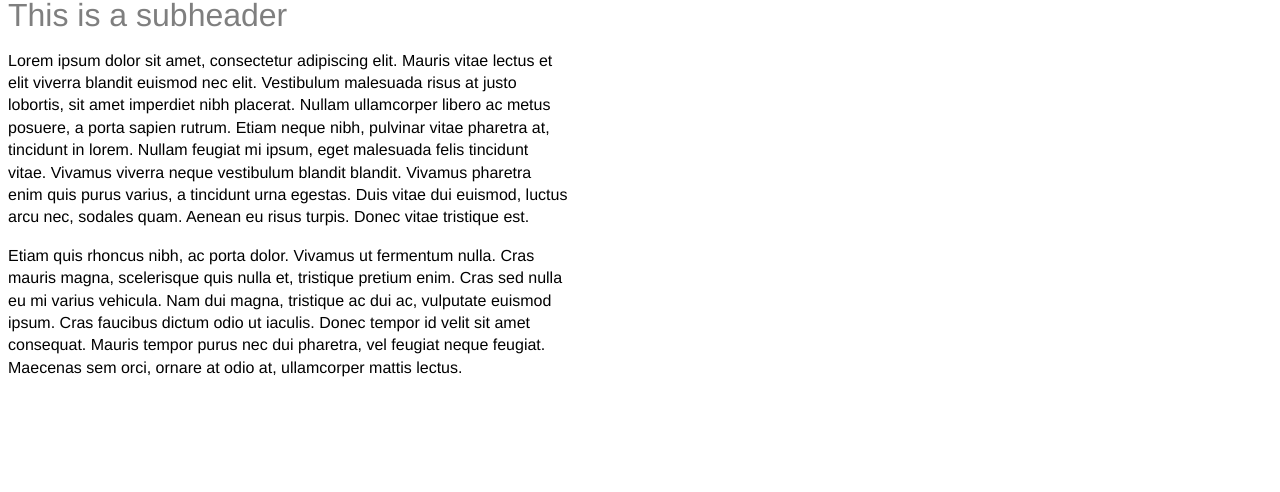
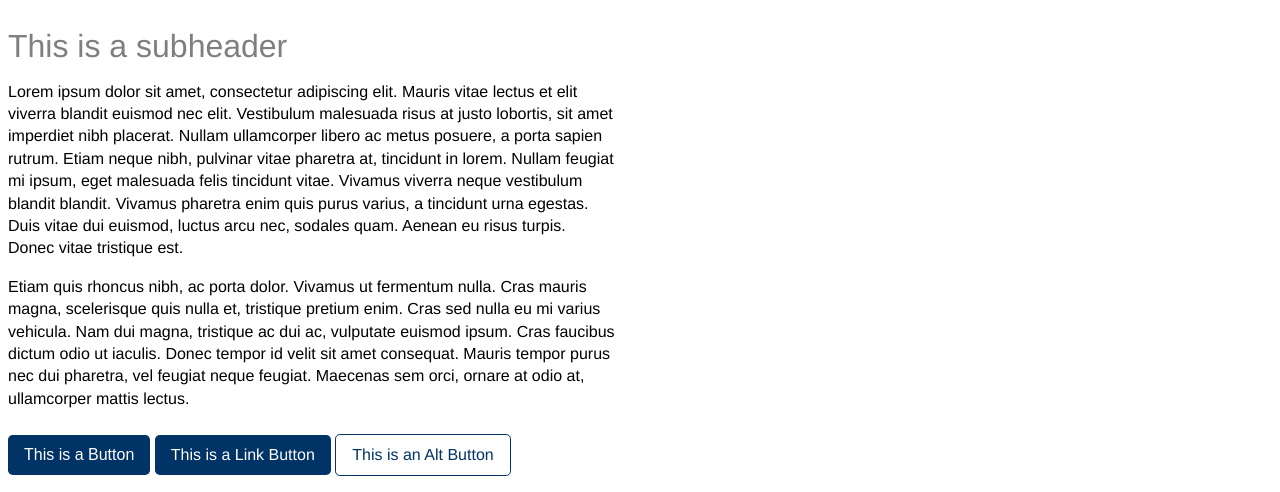
Before and after one commit to aritayeno/mybase, a plain HTML site: page index.html in a window 1280 px wide. Shown: the part 733-1225 px from the top of the page. Before the commit the page ends 1128 px from the top, so only its background shows below. Drawn offline with Linux system fonts and the light colour scheme; a web font is replaced by a local one.

Commit message:
added buttons

```diff
--- a/index.html
+++ b/index.html
@@ -35,5 +35,8 @@
 
         <p>Etiam quis rhoncus nibh, ac porta dolor. Vivamus ut fermentum nulla. Cras mauris magna, scelerisque quis nulla et, tristique pretium enim. Cras sed nulla eu mi varius vehicula. Nam dui magna, tristique ac dui ac, vulputate euismod ipsum. Cras faucibus dictum odio ut iaculis. Donec tempor id velit sit amet consequat. Mauris tempor purus nec dui pharetra, vel feugiat neque feugiat. Maecenas sem orci, ornare at odio at, ullamcorper mattis lectus.</p>
 
+        <button>This is a Button</button>
+        <a class="button">This is a Link Button</a>
+        <a class="button alt">This is an Alt Button</a>
     </body>
 </hmtl>
--- /dev/null
+++ b/scss/partials/_buttons.scss
@@ -0,0 +1,34 @@
+/* BUTTONS */
+button {
+    font-size: inherit;
+  }
+
+  button,
+  a.button {
+    display: inline-block;
+    background-color: $type-color-links;
+    border: 1px solid $type-color-links;
+    color: #fff;
+    padding: 0.75em 1em;
+    border-radius: 0.3em;
+    margin: 0.5em 0;
+    border: none;
+    cursor: pointer;
+    line-height: 1em;
+    text-decoration: none;
+  }
+
+  button.alt,
+  a.button.alt {
+    background-color: rgba(255, 255, 255, 0);
+    border: 1px solid $type-color-links;
+    color: $type-color-links;
+  }
+
+  button:hover,
+  a.button:hover {
+    background-color: $type-color-linksdark;
+    color: #fff;
+    border-color: $type-color-linksdark;
+    text-decoration: none;
+  }
--- a/scss/style.scss
+++ b/scss/style.scss
@@ -1,6 +1,7 @@
 // VARIABLES
 $body-fontfamily:'laca', Helvetica, sans-serif;
 $heading-fontfamily:'laca-black', Helvetica, sans-serif;
+$type-linewidth: 38em;
 
 $color-accent: red;
 $color-midgrey: rgba(0,0,0,.5);
@@ -8,3 +9,4 @@ $color-midgrey: rgba(0,0,0,.5);
 // IMPORT PARTIALS
 @import 'partials/toc';
 @import 'partials/typography';
+@import 'partials/buttons'
```
Also changed, not shown: css/style.css.
